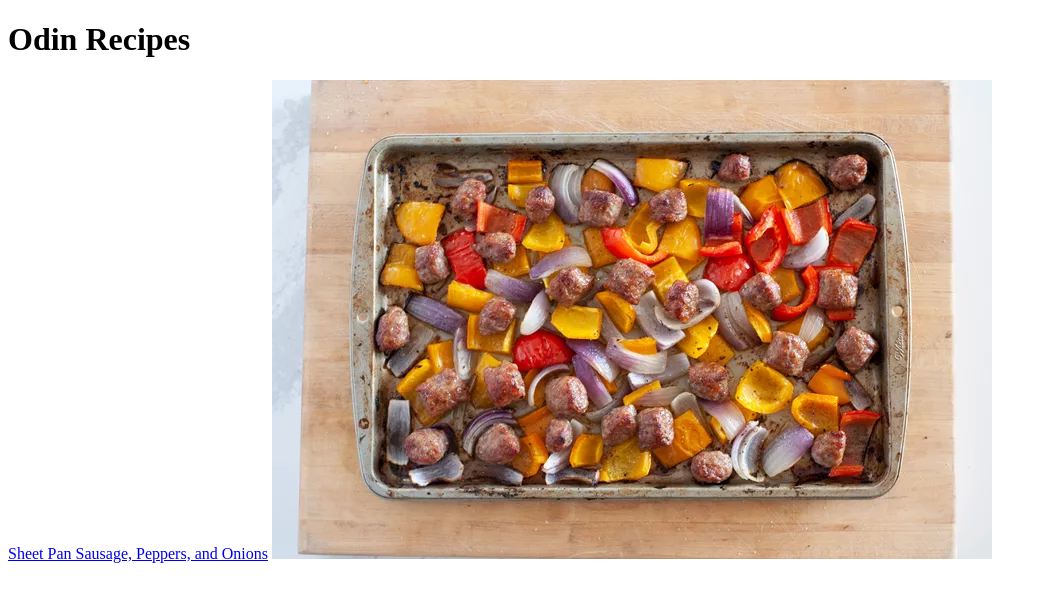
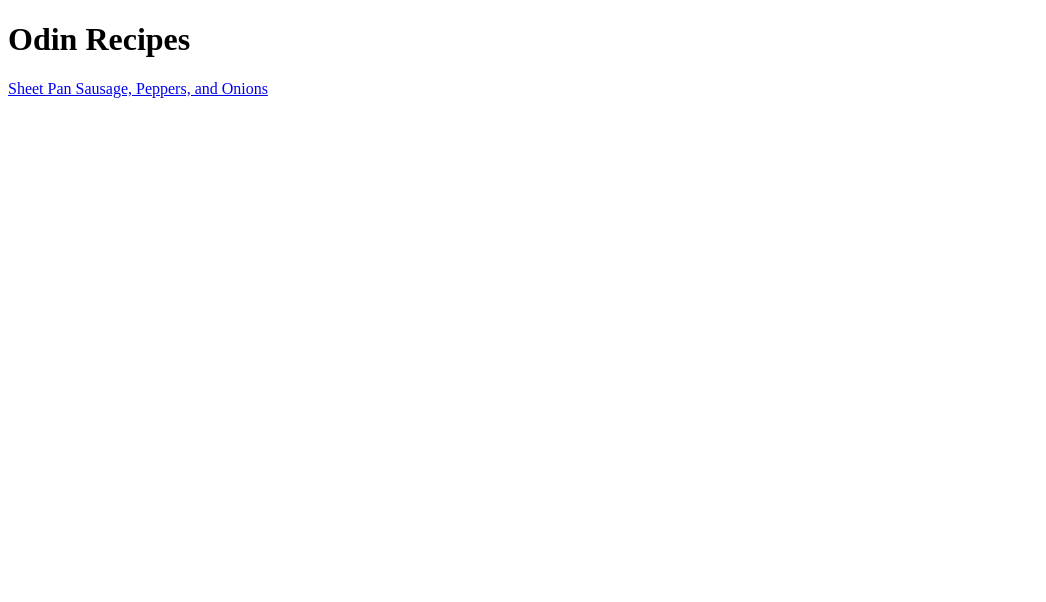
Before and after one commit to Greg1897/odin-recipe, a plain HTML site: page index.html in a window 1280 px wide. Shown: the whole page, without its empty margins (0-1046 px from the left). Drawn offline with Linux system fonts and the light colour scheme.

Commit message:
minor correction

```diff
--- a/index.html
+++ b/index.html
@@ -8,6 +8,6 @@
     <body>
         <h1>Odin Recipes</h1>
           <a href=./recipes/Sheet_Pan_Sausage.html>Sheet Pan Sausage, Peppers, and Onions</a>
-          <img src=./recipes/pictures/step4_sausage.webp>
+
     </body>
 </html>
```
